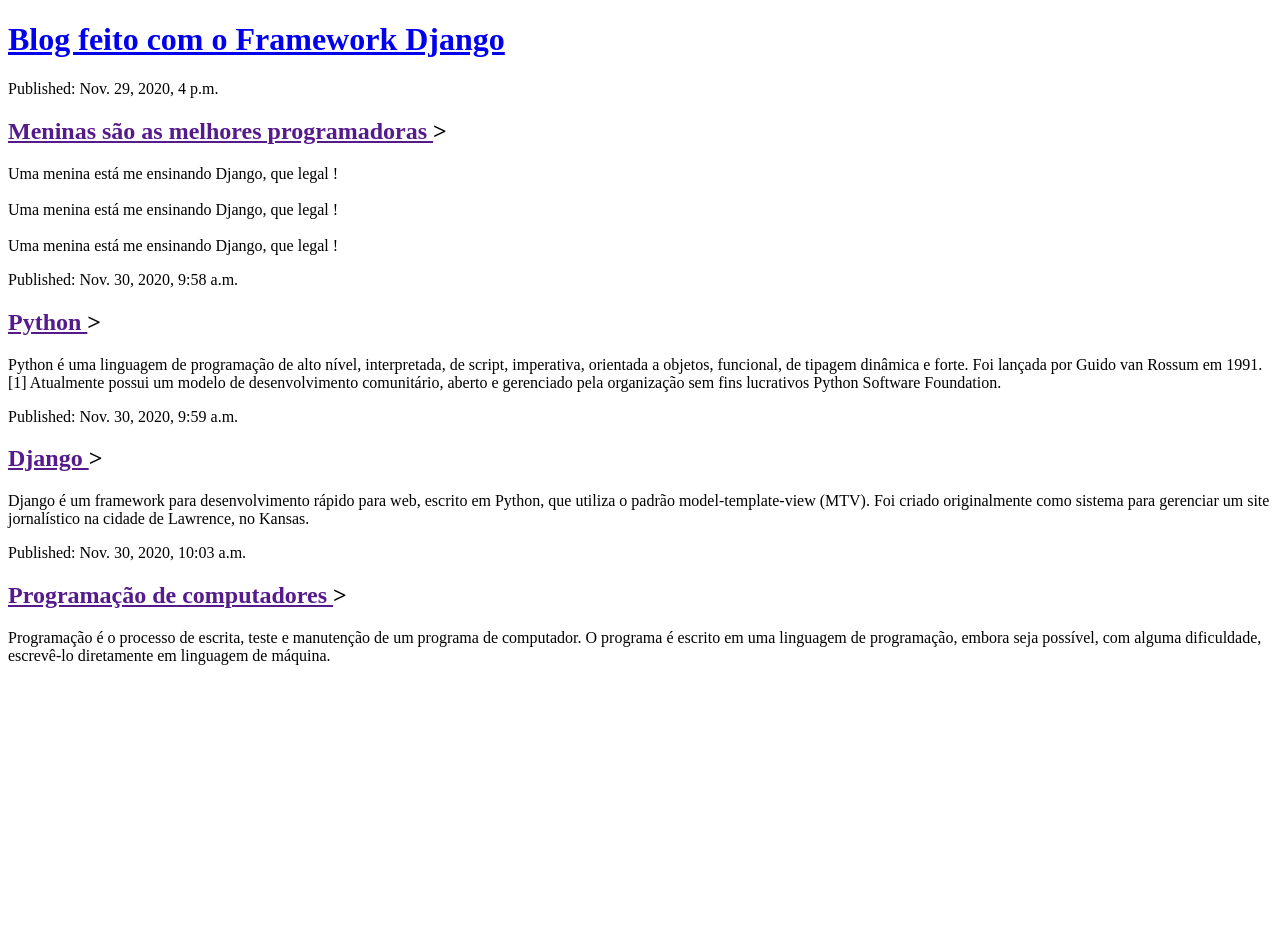
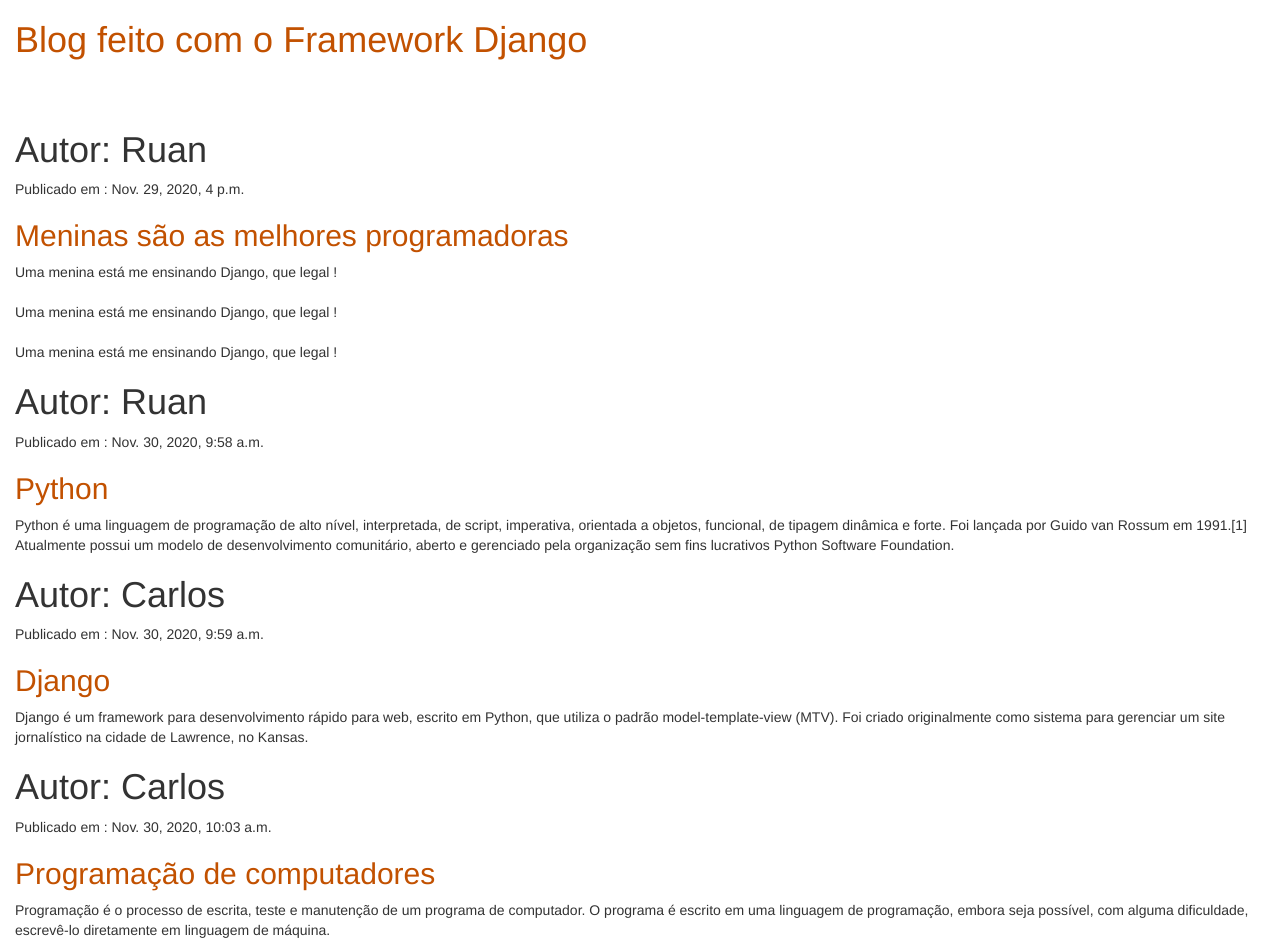
Before and after one commit to karlosruan07/blog, a Django app: template blog/templates/blog/post_list.html in a window 1280 px wide. Before the commit the page ends 665 px from the top, so only its background shows below. Run offline with Django 3.2, Linux system fonts and the light colour scheme; the template is opened without the code that fills it: values that come from a table or form of the project are taken from there, others are empty; data comes from the database, SQL or seed files in the repository; both versions use the stored data as it was after the commit; some libraries are stand-ins or nearby versions.

Commit message:
4ª commit mostrando os post

```diff
--- a/blog/models.py
+++ b/blog/models.py
@@ -14,5 +14,6 @@ class Post(models.Model):#o nome da classe é Post (ela tem que iniciar com mai
         self.published_date = timezone.now()
         self.save()
 
+
     def __str__(self): #quando se usa o __str__ é porque irá retorna um string
         return self.title
--- /dev/null
+++ b/blog/static/css/blog.css
@@ -0,0 +1,7 @@
+h1 a, h2 a{
+    color: #C25100;
+}
+
+body{
+    padding-left: 15px;
+}
--- a/blog/templates/blog/post_list.html
+++ b/blog/templates/blog/post_list.html
@@ -1,14 +1,23 @@
+{% load static %}
+
 <!DOCTYPE html>
 <html lang="en">
 <head>
     <meta charset="UTF-8">
     <meta name="viewport" content="width=device-width, initial-scale=1.0">
+    <link rel="stylesheet" href="//maxcdn.bootstrapcdn.com/bootstrap/3.2.0/css/bootstrap.min.css">
+    <link rel="stylesheet" href="//maxcdn.bootstrapcdn.com/bootstrap/3.2.0/css/bootstrap-theme.min.css">
+    <link rel="stylesheet" href="{% static 'blog/static/css/blog.css' %}">
+    <link href="//fonts.googleapis.com/css?family=Lobster&subset=latin,latin-ext" rel="stylesheet" type="text/css">
+
     <title>Framework Django</title>
+
 </head>
+
 <body>
 
-    <div>
-        <h1><a href="/">Blog feito com o Framework Django</a></h1>
+    <div >
+        <h1><a href="/">Blog feito com o Framework Django</a></h1><br><br>
     </div>
 
     <!--<div>
@@ -25,8 +34,9 @@
 -->
     {% for post in posts %}
         <div>
-            <p> Published: {{post.created_data}} </p>
-            <h2><a href=""> {{ post.title }} </a>></a></h2>
+            <h1> Autor: {{post.author}} </h1>
+            <p> Publicado em : {{post.created_data}} </p>
+            <h2><a href=""> {{ post.title }} </a></a></h2>
             <p> {{post.text|linebreaksbr }} </p> <!--linebreaksbr (essa função quebra a um texto a cada parágrafo)-->
 
         </div>
```
Also changed, not shown: blog/views.py (+7 -3 lines), db.sqlite3 (added), 1 other file.
